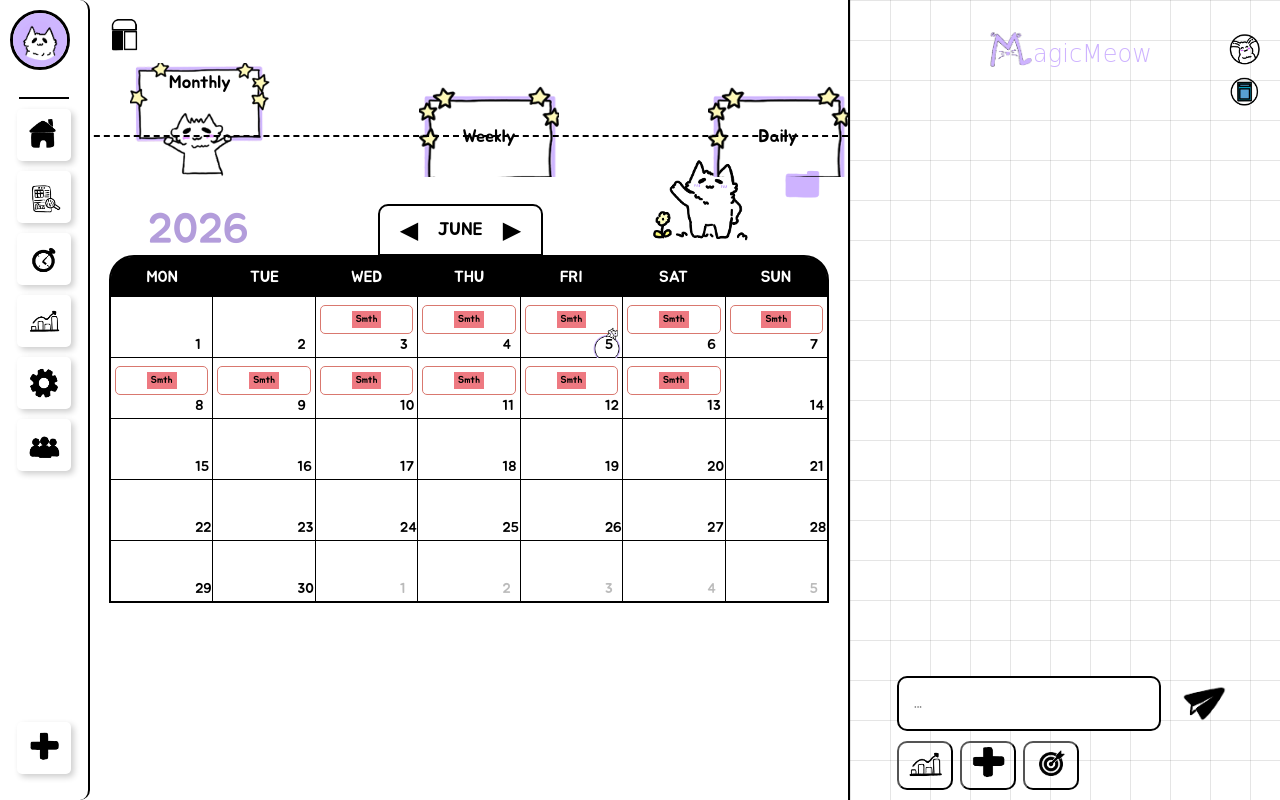
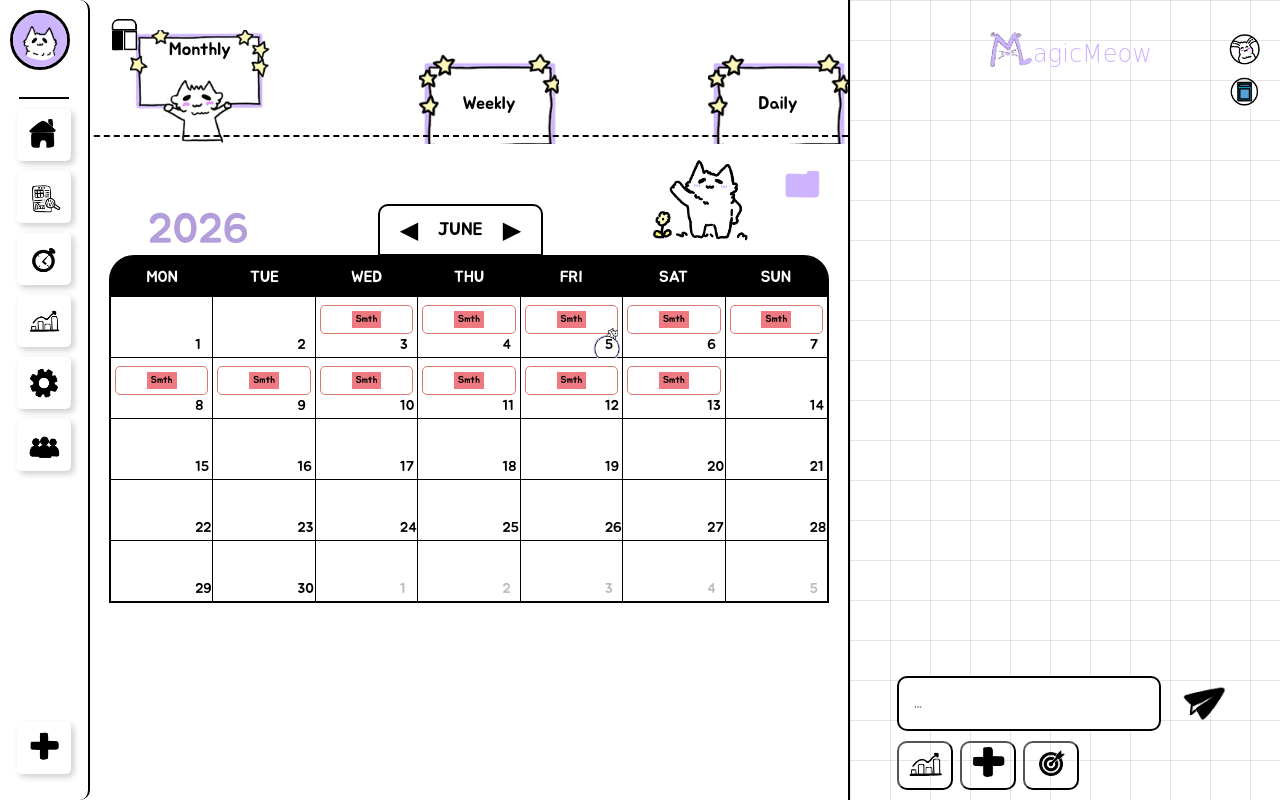
Before and after one commit to saule-kalyk/MagicMeow, a Flask app: page /view in a window 1280 px wide. Run offline with Flask 3, Linux system fonts and the light colour scheme; a user stored in the database is signed in; data that the repository does not hold is empty; some web fonts are replaced.

Commit message:
Fixed ui view

```diff
--- a/static/css/view.css
+++ b/static/css/view.css
@@ -230,7 +230,7 @@ body {
     align-items: center;
     gap: 5px;
     position: relative;
-    top: 33px;
+
 }
 
 .tab img {
```
